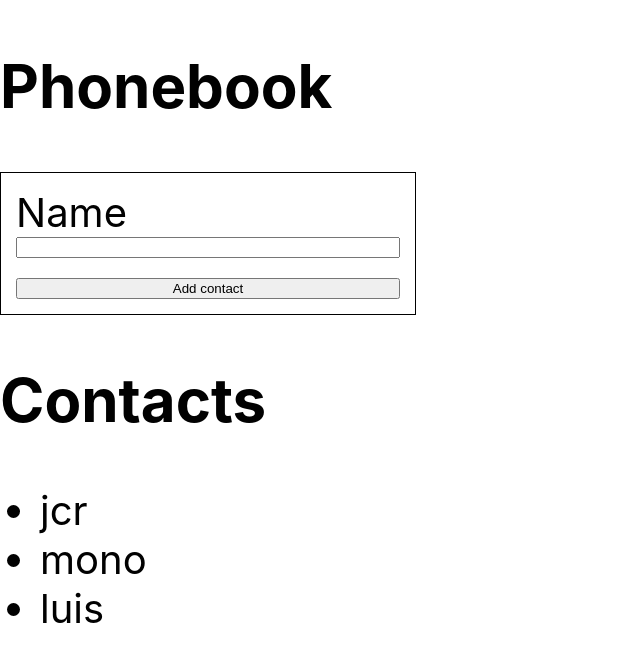
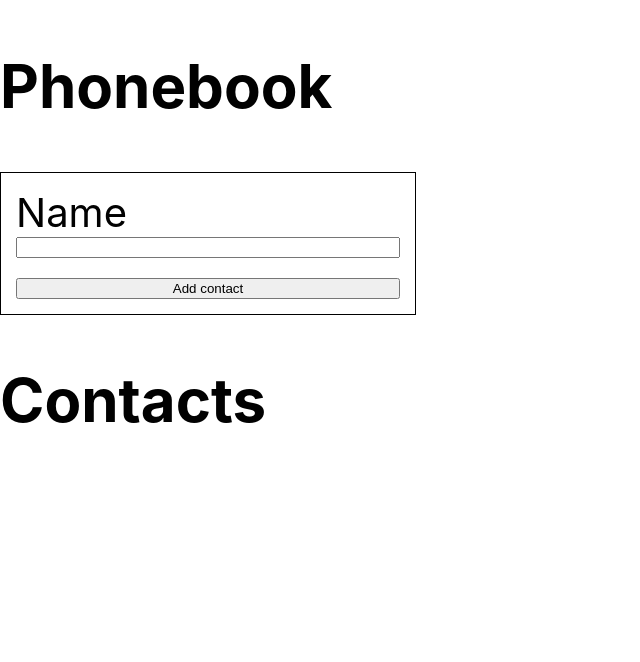
Before and after one commit to jcaror99/goit-react-hw-04-phonebook, a React (Create React App) app: page / in a window 1280 px wide. Shown: the top 662 px of the page, without its empty margins (0-640 px from the left). Built offline with nearby package versions, Linux system fonts and the light colour scheme.

Commit message:
contactos

```diff
--- a/src/components/App.jsx
+++ b/src/components/App.jsx
@@ -4,12 +4,12 @@ import ContactList from './ContactList/ContactList.jsx';
 
 class App extends Component {
   state = {
-    contacts: [
-      { nombre: 'jcr', id: 1 },
-      { nombre: 'mono', id: 1 },
-      { nombre: 'luis', id: 1 },
-    ],
+    contacts: [],
     name: '',
+  };
+
+  addContacts = contact => {
+    this.setState(this.state.contacts.add(contact));
   };
 
   render() {
@@ -23,7 +23,7 @@ class App extends Component {
           color: '#010101',
         }}
       >
-        <ContactForm />
+        <ContactForm addContacts={this.addContacts} />
         <ContactList contacts={this.state.contacts} />
       </div>
     );
--- a/src/components/ContactForm/ContactForm.jsx
+++ b/src/components/ContactForm/ContactForm.jsx
@@ -3,6 +3,13 @@ import { nanoid } from 'nanoid';
 import './ContactForm.module.css';
 
 class ContactForm extends Component {
+  handleClick = e => {
+    e.preventDefault();
+    const inputName = document.querySelector('input');
+    console.log(inputName.value);
+    this.props.addContacts({ nombre: inputName.value, id: nanoid() });
+  };
+
   render() {
     return (
       <div>
@@ -18,7 +25,9 @@ class ContactForm extends Component {
               required
             />
           </label>
-          <button type="submit">Add contact</button>
+          <button type="submit" onClick={this.handleClick}>
+            Add contact
+          </button>
         </form>
       </div>
     );
--- a/src/components/ContactList/ContactList.jsx
+++ b/src/components/ContactList/ContactList.jsx
@@ -1,5 +1,4 @@
 import { Component } from 'react';
-import { nanoid } from 'nanoid';
 
 class ContactList extends Component {
   render() {
@@ -10,7 +9,7 @@ class ContactList extends Component {
         <h2>Contacts</h2>
         <ul>
           {contacts.map(element => (
-            <li key={nanoid()}>{element.nombre}</li>
+            <li key={element.id}>{element.nombre}</li>
           ))}
         </ul>
       </div>
```
